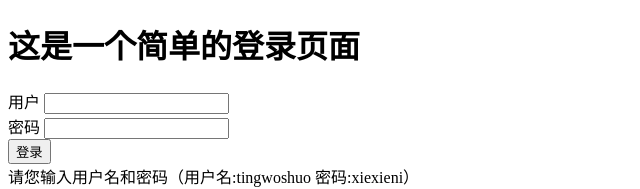
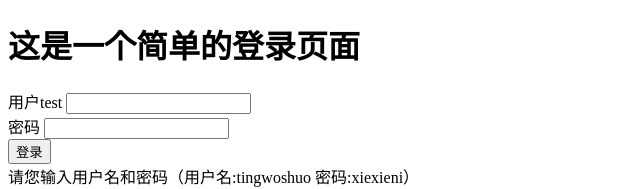
Before and after one commit to Fairydored/COMP2913-Software-Engineering-Project, a Vue app in the folder front-end/: page / in a window 1280 px wide. Shown: the top 189 px of the page, without its empty margins (0-640 px from the left). Built offline with nearby package versions, Linux system fonts and the light colour scheme.

Commit message:
修改了主页面

```diff
--- a/front-end/src/App.vue
+++ b/front-end/src/App.vue
@@ -3,7 +3,7 @@
 	<div>
 		<h1>这是一个简单的登录页面</h1>
 		<div>
-			用户
+			用户test
 			<input type="text" v-model="username">
 		</div>
 		<div>
```
